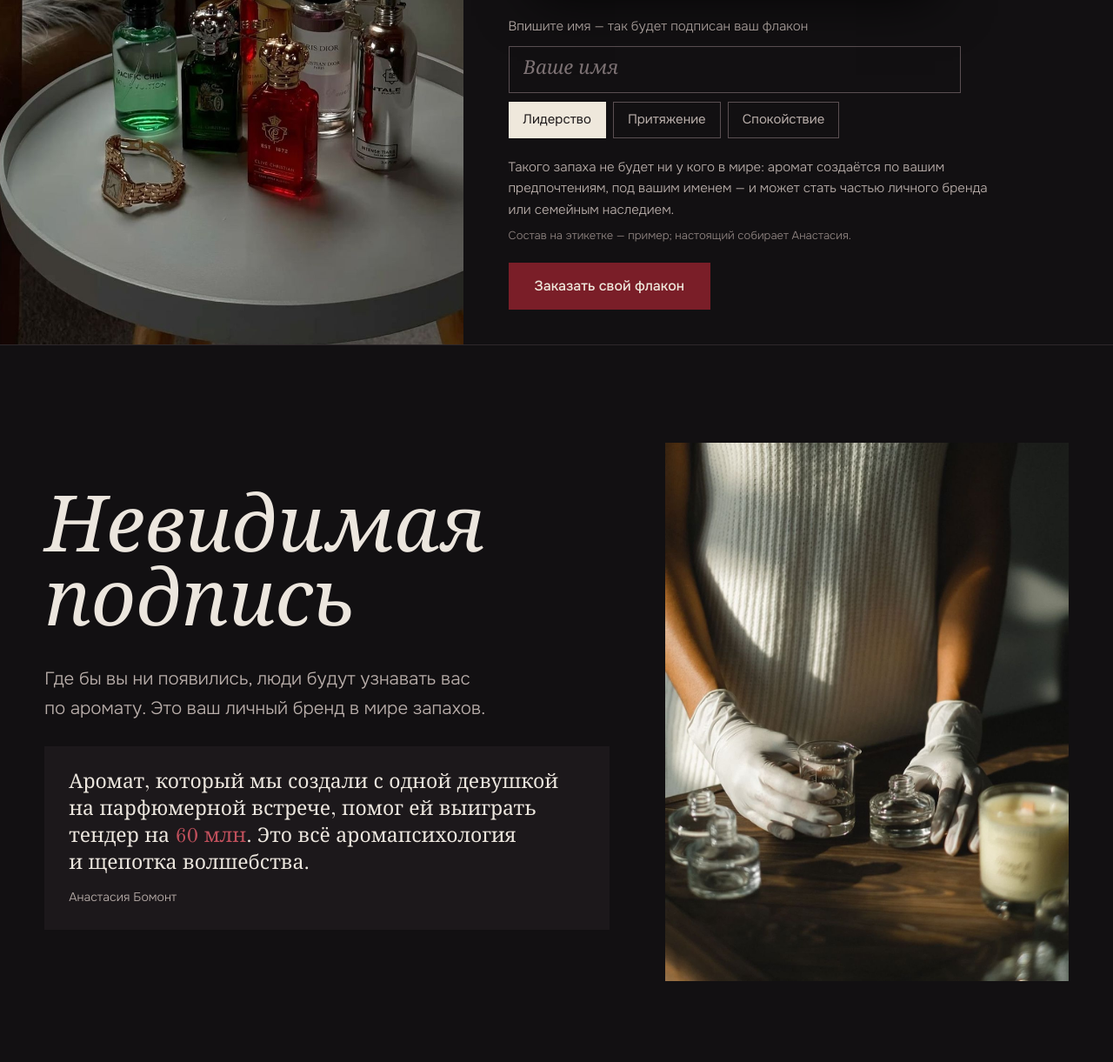
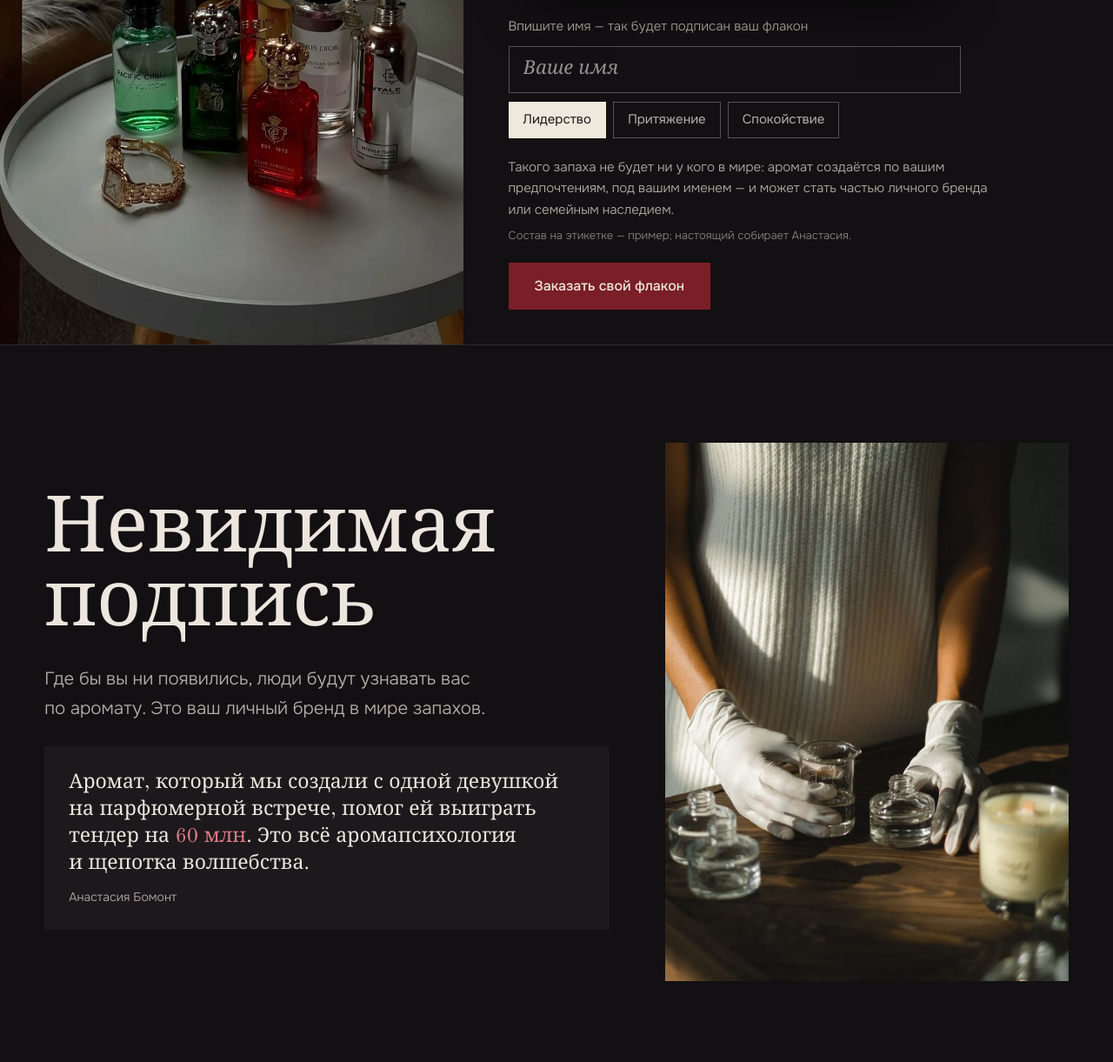
Before and after one commit to jezaozd/aroma-noise, a plain HTML site: page index.html in a window 1280 px wide. Shown: the part 479-1700 px from the top of the page at 87% size. Drawn offline with nearby package versions, Linux system fonts and the light colour scheme.

Commit message:
Контраст и прямые заголовки

```diff
--- a/style.css
+++ b/style.css
@@ -8,7 +8,7 @@
   --text:#ECE6DE;
   --text-2:#B9AEAA;
   --ox:#7A1E28;
-  --ox-l:#C0505C;
+  --ox-l:#DC7A84;
   --line:#2E282B;
   --serif:"Old Standard TT",Georgia,serif;
   --sans:"Onest",system-ui,-apple-system,sans-serif;
@@ -65,7 +65,7 @@ figure{margin:0}
 .mk{width:min(100%,520px);display:grid;gap:10px}
 .mk-l{font-size:15px;color:var(--text-2)}
 .mk-row input{width:100%;height:54px;padding:0 16px;background:transparent;border:1px solid #5A4F52;color:var(--text);font:italic 400 22px/1 var(--serif);caret-color:var(--ox-l)}
-.mk-row input::placeholder{color:#7D7274}
+.mk-row input::placeholder{color:#9A8F91}
 .mk-row input:focus{outline:none;border-color:var(--ox-l)}
 .states{display:flex;flex-wrap:wrap;gap:8px}
 .st{min-height:42px;padding:0 16px;background:transparent;border:1px solid #5A4F52;color:var(--text-2);font:400 15px/1 var(--sans);cursor:pointer;transition:background-color .2s,color .2s,border-color .2s}
@@ -77,7 +77,7 @@ figure{margin:0}
 /* ---------- подпись ---------- */
 .sign{display:grid;grid-template-columns:minmax(0,7fr) minmax(0,5fr);gap:clamp(28px,5vw,80px);padding:clamp(90px,14vh,160px) var(--pad);align-items:center;border-top:1px solid var(--line)}
 .sg-t{display:grid;gap:26px}
-.sign h2{font-size:clamp(3rem,7vw,7rem);line-height:.95;font-style:italic}
+.sign h2{font-size:clamp(3rem,7vw,7rem);line-height:.95}
 .sg-lead{font-size:clamp(1.15rem,1.6vw,1.45rem);color:var(--text-2);max-width:40ch}
 .sg-q{margin:0;padding:26px 28px;background:var(--velvet-2);display:grid;gap:12px}
 .sg-q p{font:400 clamp(1.25rem,1.8vw,1.6rem)/1.35 var(--serif)}
@@ -110,7 +110,7 @@ figure{margin:0}
 .club{display:grid;grid-template-columns:minmax(0,1fr) minmax(0,1fr);min-height:90vh}
 .cl-ph img{width:100%;height:100%;object-fit:cover}
 .cl-t{padding:clamp(70px,11vh,130px) var(--pad);display:grid;gap:24px;align-content:center;background:var(--velvet-2)}
-.club h2{font-size:clamp(3rem,6.4vw,6.4rem);line-height:.92;font-style:italic}
+.club h2{font-size:clamp(3rem,6.4vw,6.4rem);line-height:.92}
 .cl-lead{color:var(--text-2);max-width:52ch}
 .afisha{list-style:none;margin:0;padding:0;border-top:1px solid var(--line)}
 .afisha li{display:grid;grid-template-columns:4.2em minmax(0,1fr);gap:14px;padding:14px 0;border-bottom:1px solid var(--line);align-items:baseline}
```
